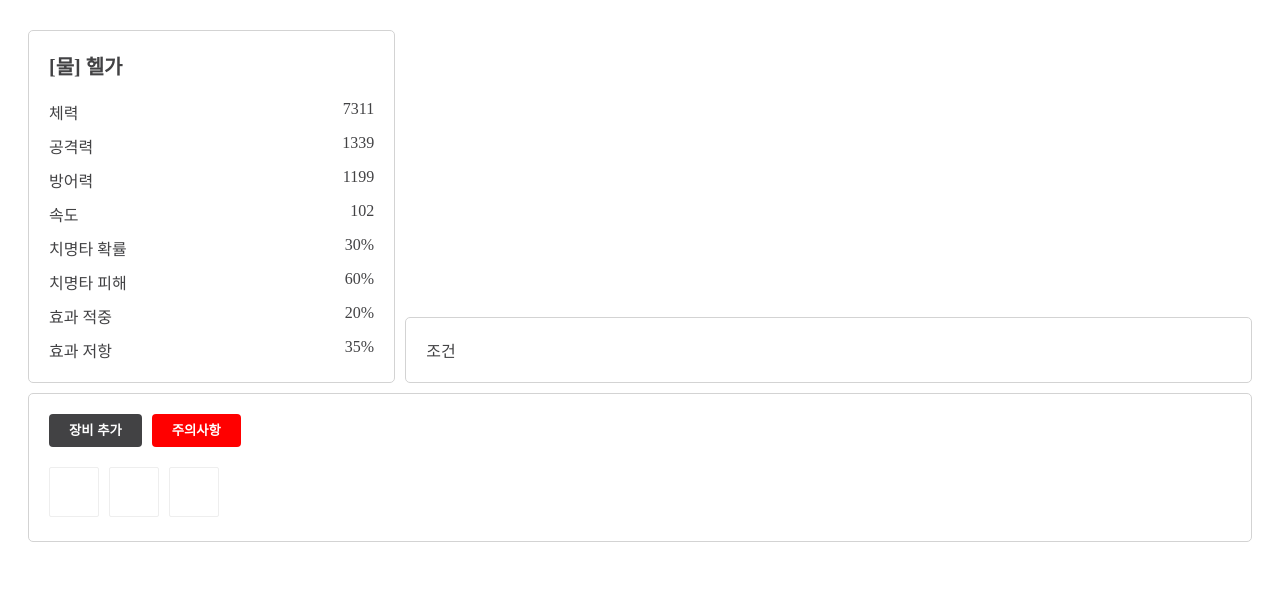
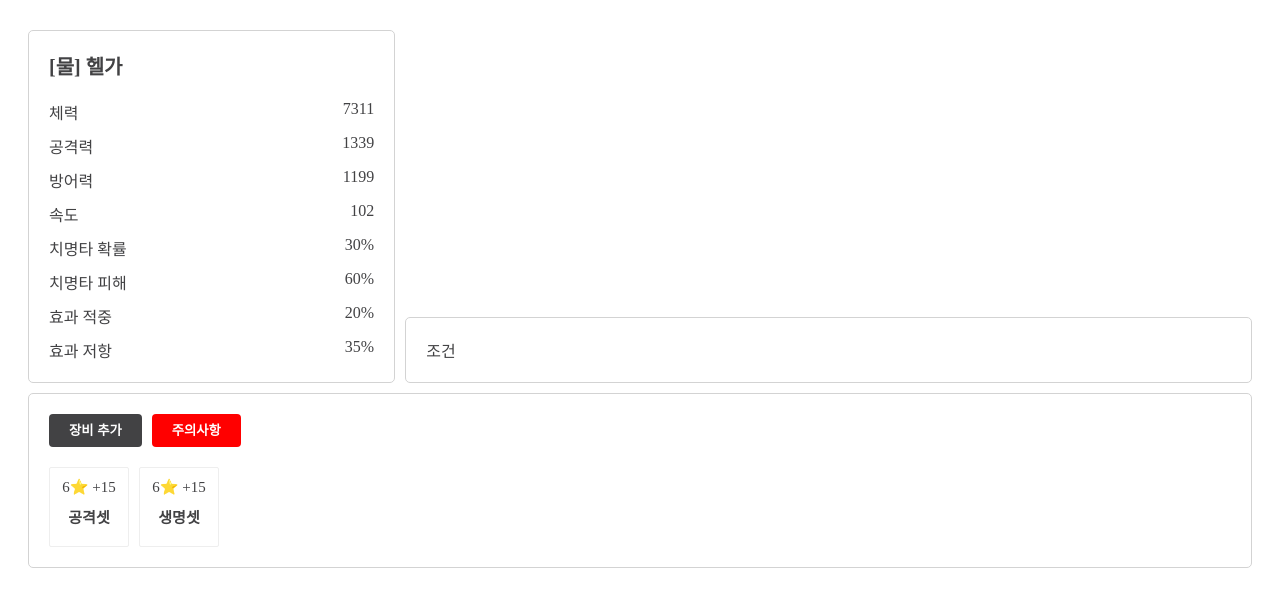
Before and after one commit to lee10104/LOH-equipment-vue, a Vue app: page / in a window 1280 px wide. Shown: the top 606 px of the page. Built offline with nearby package versions, Linux system fonts and the light colour scheme; a web font is replaced by a local one.

Commit message:
장비 class 추가, Equipment에서 장비 정보 요약해서 보여줌

```diff
--- a/src/components/Equipment.vue
+++ b/src/components/Equipment.vue
@@ -1,23 +1,45 @@
 <template>
-  <div class="Equipment" />
+  <div class="Equipment">
+    {{ equipment.grade }}⭐ +{{ equipment.level }}
+    <div class="Equipment__type">{{ $t(`equipment.type.${equipment.type}`) }}</div>
+  </div>
 </template>
 
 <script>
-export default { name: 'Equipment' };
+import Equipment from '@/equipment';
+
+export default {
+  name: 'Equipment',
+  props: {
+    equipmentData: { type: Object, required: true }
+  },
+  computed:{
+    equipment() {
+      return new Equipment(this.equipmentData);
+    }
+  }
+};
 </script>
 
 <style lang="scss">
 .Equipment {
   display: inline-block;
   box-sizing: border-box;
-  width: 50px;
-  height: 50px;
+  width: 80px;
+  height: 80px;
   border: 1px solid #EEEEEE;
   border-radius: 2px;
   padding: 10px;
+  text-align: center;
+  font-size: 15px;
 
   & + & {
     margin-left: 10px;
   }
 }
+
+.Equipment__type {
+  margin-top: 10px;
+  font-weight: 700;
+}
 </style>
--- a/src/components/Equipments.vue
+++ b/src/components/Equipments.vue
@@ -11,9 +11,7 @@
       <NoticeDialog v-if="showNoticeDialog" @close="onOffNoticeDialog" />
     </div>
     <div class="Equipments__container">
-      <Equipment />
-      <Equipment />
-      <Equipment />
+      <Equipment v-for="equipment in equipments" v-bind:key="equipment.id" :equipment-data="equipment" />
     </div>
   </div>
 </template>
@@ -29,7 +27,42 @@ export default {
   data() {
     return {
       showEquipmentFormDialog: false,
-      showNoticeDialog: false
+      showNoticeDialog: false,
+      equipmentsData: [
+        {
+          id: 'equipment1',
+          part: 'weapon',
+          type: 'strength',
+          grade: 6,
+          level: 15,
+          mainOption: { id: 'attack', value: 67, type: 'percentage' },
+          subOptions: [
+            { id: 'health', value: 375, type: 'number' },
+            { id: 'defense', value: 6, type: 'percentage' },
+            { id: 'critical_hit_damage', value: 13, type: 'percentage' },
+            { id: 'attack', value: 64 }
+          ]
+        },
+        {
+          id: 'equipment2',
+          part: 'armor',
+          type: 'life',
+          grade: 6,
+          level: 15,
+          mainOption: { id: 'attack', value: 67, type: 'percentage' },
+          subOptions: [
+            { id: 'health', value: 375, type: 'number' },
+            { id: 'defense', value: 6, type: 'percentage' },
+            { id: 'critical_hit_damage', value: 13, type: 'percentage' },
+            { id: 'attack', value: 64 }
+          ]
+        }
+      ]
+    }
+  },
+  computed: {
+    equipments() {
+      return this.equipmentsData;
     }
   },
   methods: {
--- /dev/null
+++ b/src/equipment.js
@@ -0,0 +1,34 @@
+class Equipment {
+  constructor(data) {
+    if (data)
+      this.data = data;
+    else
+      this.data = {};
+  }
+
+  get type() {
+    return this.data.type;
+  }
+
+  get part() {
+    return this.data.part;
+  }
+
+  get grade() {
+    return this.data.grade;
+  }
+
+  get level() {
+    return this.data.level;
+  }
+
+  get mainOption() {
+    return this.data.mainOption;
+  }
+
+  get subOptions() {
+    return this.data.subOptions || [];
+  }
+}
+
+export default Equipment;
--- a/src/locales/app.ko.json
+++ b/src/locales/app.ko.json
@@ -1,10 +1,5 @@
 {
   "close": "닫기",
-  "equipment": {
-    "add": "장비 추가",
-    "main_option": "주옵션",
-    "sub_option": "부옵션"
-  },
   "submit": "저장",
   "warning": "주의사항"
 }
--- /dev/null
+++ b/src/locales/equipment.ko.json
@@ -0,0 +1,23 @@
+{
+  "equipment": {
+    "add": "장비 추가",
+    "main_option": "주옵션",
+    "sub_option": "부옵션",
+    "type": {
+      "life": "생명셋",
+      "strength": "공격셋",
+      "defense": "방어셋",
+      "precision": "치명셋",
+      "efficacy": "명중셋",
+      "resolve": "신념셋",
+      "frenzy": "맹렬셋",
+      "shock": "충격셋",
+      "leech": "흡혈셋",
+      "aegis": "수호셋",
+      "revenge": "반격셋",
+      "pierce": "관통셋",
+      "surge": "증폭셋",
+      "healing": "회복셋"
+    }
+  }
+}
```
Also changed, not shown: 1 other file (tests, documents, lock files or other folders).
